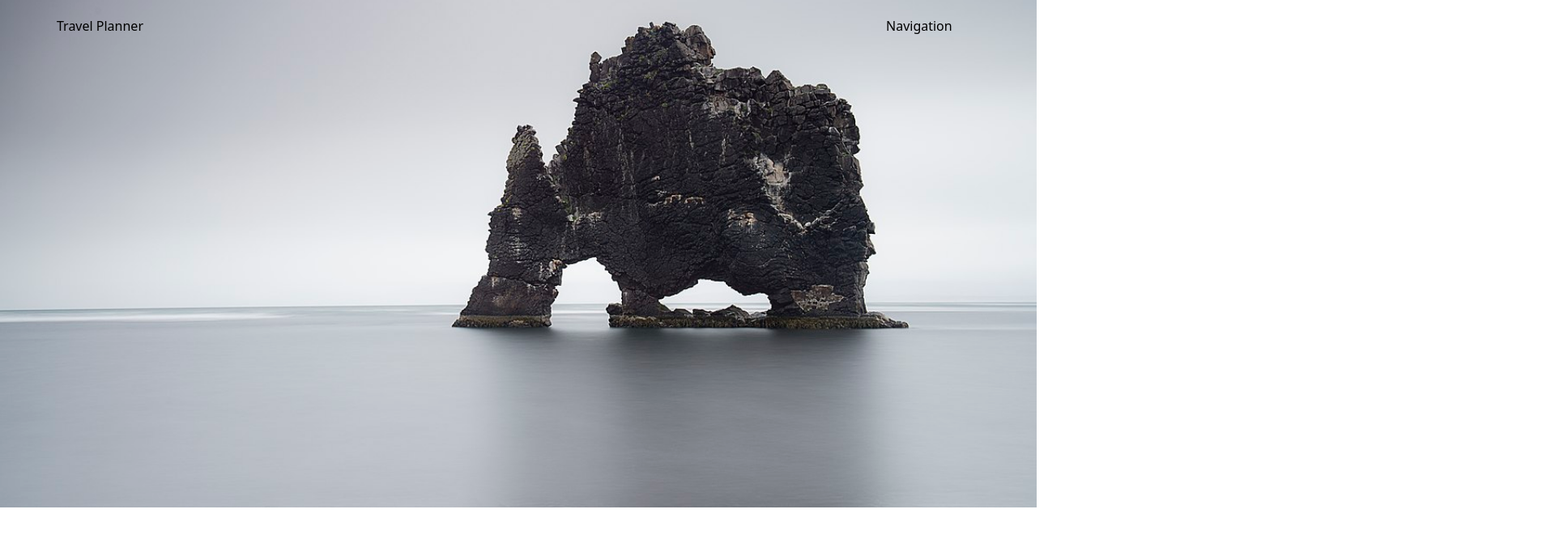
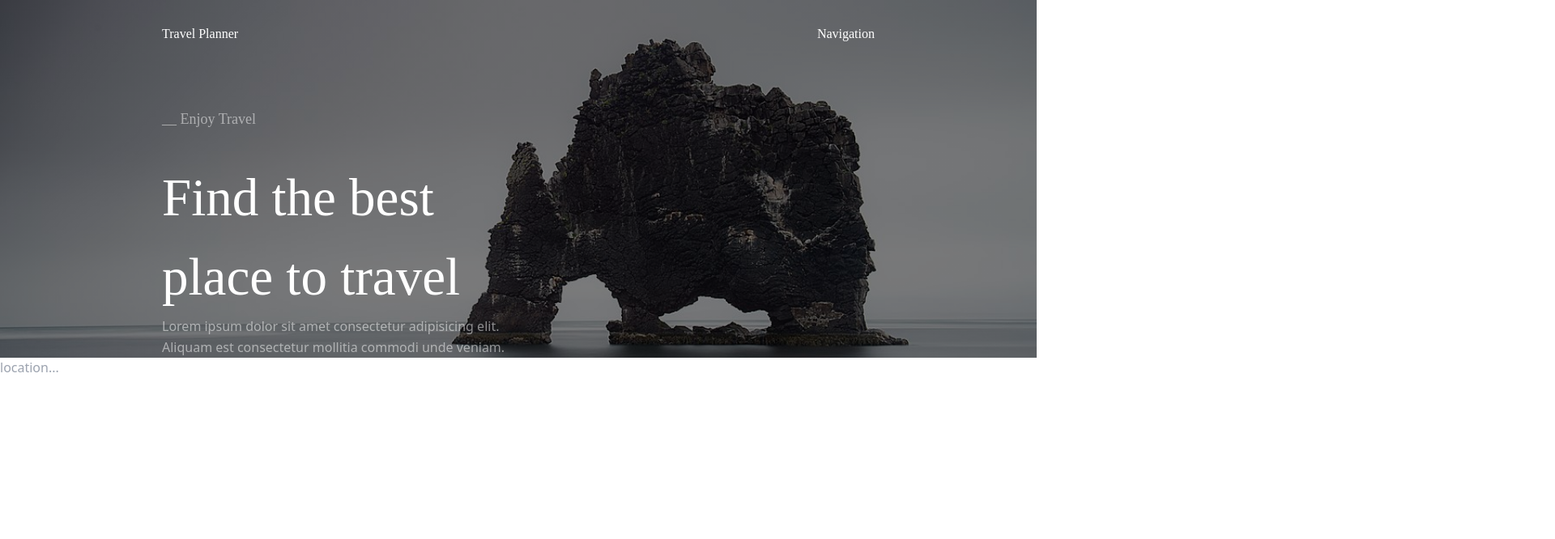
Before and after one commit to PA55ION/travel, a website built with webpack: page src/client/views/index.html in a window 1280 px wide. Shown: the top 666 px of the page at 81% size, 1920 px wide, since content can reach past the window. Built offline with nearby package versions, Linux system fonts and the light colour scheme; a web font is replaced by a local one.

Commit message:
styles: add header style

```diff
--- a/src/client/index.js
+++ b/src/client/index.js
@@ -1,3 +1,5 @@
 import './styles/header.scss';
 import './styles/base.scss';
+import './styles/main.scss';
+import './styles/responsive.scss';
 import background from '../assets/background.jpg'
--- a/src/client/styles/base.scss
+++ b/src/client/styles/base.scss
@@ -1,13 +1,52 @@
-* {
-    min-height: 50%;
-    min-width: 1024px;
-}
+@import url("https://use.typekit.net/ytn3klo.css");
+@import url('https://fonts.googleapis.com/css2?family=Quicksand:wght@400;500&display=swap');
+
+// * {
+//     min-height: 85%;
+//     max-width: 1024px;
+
+// }
+
+// body {
+//     max-width: 100%;
+//     max-width: 600px;
+//     height: auto;
+//     background-image: url('../../assets/background.jpg');
+//     background-position:  center; /* Center the image */
+//     background-repeat: no-repeat; /* Do not repeat the image */
+//     background-size:  100% 100%;
+//     overflow-x: hidden;
+//     overflow-y: scroll;
+//     color: white;
+//     .overlay {
+//         cursor: pointer; /* Add a pointer on hover */
+//         width: 100%;
+//         height: 77%;
+//         background: #485267 ;
+//         opacity: .6;
+//         position: absolute;
+//         left: 0px;
+//         top: 0px;
+//         z-index: -1;
+//     }
+// }
+
 body {
-    background-image: url('../../assets/background.jpg');
-    background-position:  center; /* Center the image */
-    background-repeat: no-repeat; /* Do not repeat the image */
-    background-size: cover;
-    // background-color: #cccccc; /* Used if the image is unavailable */
+    height: 100%;
     overflow-x: hidden;
     overflow-y: scroll;
+
+.hero-image {
+    /* Use "linear-gradient" to add a darken background effect to the image (photographer.jpg). This will make the text easier to read */
+    background-image: linear-gradient(rgba(0, 0, 0, 0.5), rgba(0, 0, 0, 0.5)), url("../../assets/background.jpg");
+
+    /* Set a specific height */
+    height: 50%;
+
+    /* Position and center the image to scale nicely on all screens */
+    background-position: center;
+    background-repeat: no-repeat;
+    background-size: cover;
+    position: relative;
+  }
 }
--- a/src/client/styles/header.scss
+++ b/src/client/styles/header.scss
@@ -1,5 +1,12 @@
+$font-color: white;
+
 header {
     display: flex;
     justify-content: space-between;
-    padding: 20px 70px;
+    padding: 30px 200px;
+    color: $font-color;
+    // font-family: 'Quicksand', sans-serif;
+    font-family: adobe-caslon-pro, serif;
+    font-style: normal;
+
 }
--- /dev/null
+++ b/src/client/styles/main.scss
@@ -0,0 +1,27 @@
+$font-stack: 'adobe-caslon-pro, serif';
+$font-color: white;
+$sub-heading:#b4b4b4;
+
+.main {
+    margin-left: 200px;
+    margin-top: 50px;
+
+    .sub-heading {
+        font-family: $font-stack;
+        color: $font-color;
+        font-size: 18px;
+        margin-bottom: 35px;
+        opacity: 0.5;
+    }
+    .description {
+        font-family: $font-stack;
+        color: $font-color;
+        font-size: 65px;
+    }
+    .travel-description {
+        line-height: 1.6;
+        color: $font-color;
+        opacity: 0.5;
+
+    }
+}
--- a/src/client/views/index.html
+++ b/src/client/views/index.html
@@ -7,14 +7,25 @@
     <title>Travel Planner</title>
 </head>
 <body>
+    <div class='hero-image'>
+    <div class='overlay'></div>
     <header>
         <div class='logo'> Travel Planner </div>
         <div>Navigation</div>
     </header>
+    <main>
     <section class='main'>
-
+    <h3 class='sub-heading'> __ Enjoy Travel</h3>
+    <p class='description'>Find the best <br />place to travel</p>
+    <p class='travel-description'>Lorem ipsum dolor sit amet consectetur adipisicing elit. <br /> Aliquam est consectetur mollitia commodi unde veniam.</p>
+    </section>
+</div>
+    <section>
+        <form>
+            <input type='text' placeholder="location..." />
+        </form>
 
     </section>
-
+</main>
 </body>
 </html>
```
Also changed, not shown: src/client/styles/responsive.scss (added), 1 other file.
